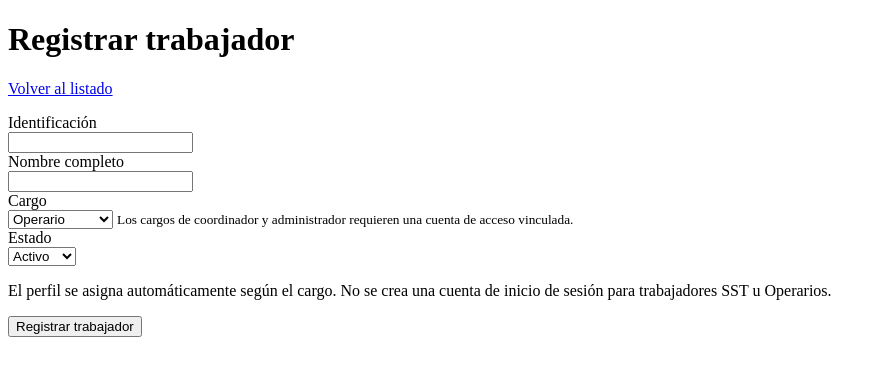
After one commit to YariSoler/sistema-asistencia, a Flask app: template templates/persona_form.html in a window 1280 px wide. The commit adds this page. Shown: the top 376 px of the page, without its empty margins (0-886 px from the left). Run offline with Flask 3, Linux system fonts and the light colour scheme; the template is opened without the code that fills it, so the values that code supplies are empty; parts of the project's set-up code (start-up, migrations or seed data) failed here and were passed over.

Commit message:
Desarrollar gestion de personas y perfiles

```diff
--- a/app.py
+++ b/app.py
@@ -1,3 +1,6 @@
+
+import os
+import requests
 
 from flask import (
     Flask,
@@ -10,37 +13,103 @@ from flask import (
 )
 from dotenv import load_dotenv
 from supabase import create_client
-import os
-import requests
+
+
+# =========================================================
+# 1. CONFIGURACIÓN
+# =========================================================
 
 load_dotenv()
 
-SUPABASE_URL = os.getenv("SUPABASE_URL")
-SUPABASE_KEY = os.getenv("SUPABASE_KEY")
-FLASK_SECRET_KEY = os.getenv("FLASK_SECRET_KEY")
+SUPABASE_URL = (os.getenv("SUPABASE_URL") or "").strip().rstrip("/")
+SUPABASE_KEY = (os.getenv("SUPABASE_KEY") or "").strip()
+SUPABASE_SERVICE_ROLE_KEY = (
+    os.getenv("SUPABASE_SERVICE_ROLE_KEY") or ""
+).strip()
+FLASK_SECRET_KEY = (os.getenv("FLASK_SECRET_KEY") or "").strip()
 
-# Verificar la configuración necesaria
-if not SUPABASE_URL or not SUPABASE_KEY or not FLASK_SECRET_KEY:
+if not all((
+    SUPABASE_URL,
+    SUPABASE_KEY,
+    SUPABASE_SERVICE_ROLE_KEY,
+    FLASK_SECRET_KEY,
+)):
     raise RuntimeError(
-        "Falta configurar SUPABASE_URL, SUPABASE_KEY "
-        "o FLASK_SECRET_KEY en el archivo .env."
+        "Falta configurar SUPABASE_URL, SUPABASE_KEY, "
+        "SUPABASE_SERVICE_ROLE_KEY o FLASK_SECRET_KEY en .env."
     )
 
-# Conexión con Supabase
-supabase = create_client(SUPABASE_URL, SUPABASE_KEY)
+# Cliente del servidor para consultar la base de datos.
+supabase = create_client(
+    SUPABASE_URL,
+    SUPABASE_SERVICE_ROLE_KEY,
+)
 
-# Crear aplicación Flask
 app = Flask(__name__)
 app.secret_key = FLASK_SECRET_KEY
 
 
-@app.route("/")
-def inicio():
-    return render_template("index.html")
+# =========================================================
+# 2. FUNCIONES AUXILIARES
+# =========================================================
+
+CARGOS_PERFIL = {
+    "SST": "trabajador",
+    "Operario": "trabajador",
+    "Coordinador": "coordinador",
+    "Administrador": "administrador",
+}
 
 
+def texto_formulario(campo):
+    return (request.form.get(campo) or "").strip()
+
+
+def obtener_persona(persona_id):
+    resultado = (
+        supabase.table("trabajadores")
+        .select("id, nombre, identificacion, cargo, perfil, estado, auth_user_id")
+        .eq("id", persona_id)
+        .limit(1)
+        .execute()
+    )
+    return resultado.data[0] if resultado.data else None
+
+
+def validar_datos_persona(persona_id=None):
+    identificacion = texto_formulario("identificacion")
+    nombre = texto_formulario("nombre")
+    cargo = texto_formulario("cargo")
+    estado = texto_formulario("estado").lower()
+
+    if not identificacion or not nombre:
+        return None, "La identificación y el nombre son obligatorios."
+    if cargo not in CARGOS_PERFIL:
+        return None, "Selecciona un cargo válido."
+    if estado not in ("activo", "inactivo"):
+        return None, "Selecciona un estado válido."
+
+    # Una identificación debe corresponder a una sola persona.
+    consulta = (
+        supabase.table("trabajadores")
+        .select("id")
+        .eq("identificacion", identificacion)
+    )
+    if persona_id is not None:
+        consulta = consulta.neq("id", persona_id)
+    if consulta.limit(1).execute().data:
+        return None, "Ya existe una persona con esa identificación."
+
+    return {
+        "identificacion": identificacion,
+        "nombre": nombre,
+        "cargo": cargo,
+        "perfil": CARGOS_PERFIL[cargo],
+        "estado": estado,
+    }, None
+
 def requiere_perfil(*perfiles_requeridos):
-    """Verifica la sesión y el perfil necesario."""
+    """Comprueba que exista una sesión y tenga el perfil requerido."""
 
     if "usuario_id" not in session:
         return redirect(url_for("login"))
@@ -52,132 +121,184 @@ def requiere_perfil(*perfiles_requeridos):
     return None
 
 
+def consultar_perfil(usuario_id):
+    """Busca el registro asociado al usuario autenticado."""
+
+    resultado = (
+        supabase.table("trabajadores")
+        .select("id, nombre, perfil, estado, auth_user_id")
+        .eq("auth_user_id", usuario_id)
+        .execute()
+    )
+
+    app.logger.warning(
+        "Diagnóstico de perfil: usuario_id=%s; filas encontradas=%s",
+        usuario_id,
+        len(resultado.data),
+    )
+
+    return resultado.data
+
+
+# =========================================================
+# 3. PÁGINA INICIAL
+# =========================================================
+
+@app.route("/")
+def inicio():
+    return render_template("index.html")
+
+
+# =========================================================
+# 4. INICIO DE SESIÓN
+# =========================================================
+
 @app.route("/login", methods=["GET", "POST"])
 def login():
-    if request.method == "POST":
-        correo = request.form.get("correo", "").strip()
-        contrasena = request.form.get("contrasena", "")
-        rol_solicitado = request.form.get("rol", "").strip().lower()
 
-        if rol_solicitado not in ("administrador", "coordinador"):
-            flash("Selecciona un rol válido.")
-            return redirect(url_for("login"))
+    if request.method == "GET":
+        return render_template("login.html")
 
-        if not correo or not contrasena:
-            flash("Ingresa tu correo y contraseña.")
-            return redirect(url_for("login"))
+    correo = request.form.get("correo", "").strip()
+    contrasena = request.form.get("contrasena", "")
+    rol_solicitado = request.form.get("rol", "").strip().lower()
 
-        # PASO 1: autenticar con Supabase Auth
+    if rol_solicitado not in ("administrador", "coordinador"):
+        flash("Selecciona un rol válido.")
+        return redirect(url_for("login"))
+
+    if not correo or not contrasena:
+        flash("Ingresa tu correo y contraseña.")
+        return redirect(url_for("login"))
+
+    # PASO 1: autenticar las credenciales con Supabase Auth.
+    # Se usa SUPABASE_KEY para la autenticación.
+    try:
+        respuesta = requests.post(
+            f"{SUPABASE_URL}/auth/v1/token?grant_type=password",
+            headers={
+                "apikey": SUPABASE_KEY,
+                "Content-Type": "application/json",
+            },
+            json={
+                "email": correo,
+                "password": contrasena,
+            },
+            timeout=15,
+        )
+
+    except requests.RequestException:
+        app.logger.exception(
+            "No fue posible conectar con Supabase Auth."
+        )
+        flash("No fue posible conectar con el servicio de autenticación.")
+        return redirect(url_for("login"))
+
+    if respuesta.status_code != 200:
         try:
-            respuesta = requests.post(
-                f"{SUPABASE_URL.rstrip('/')}/auth/v1/token?grant_type=password",
-                headers={
-                    "apikey": SUPABASE_KEY,
-                    "Content-Type": "application/json",
-                },
-                json={
-                    "email": correo,
-                    "password": contrasena,
-                },
-                timeout=15,
+            cuerpo = respuesta.json()
+            detalle = (
+                cuerpo.get("msg")
+                or cuerpo.get("message")
+                or cuerpo.get("error_description")
+                or cuerpo.get("error")
+                or "Error de autenticación no especificado."
             )
-        except requests.RequestException:
-            app.logger.exception(
-                "No fue posible conectar con Supabase Auth."
-            )
-            flash("No fue posible conectar con el servicio de autenticación.")
-            return redirect(url_for("login"))
+        except (ValueError, AttributeError):
+            detalle = "Respuesta no disponible."
 
-        if respuesta.status_code != 200:
-            # No registrar contraseñas ni tokens
-            try:
-                detalle = respuesta.json().get("msg") or respuesta.json().get("message")
-            except (ValueError, AttributeError):
-                detalle = "Respuesta no disponible"
+        # No registrar contraseñas ni tokens.
+        app.logger.warning(
+            "Error de autenticación Supabase: HTTP %s - %s",
+            respuesta.status_code,
+            detalle,
+        )
 
-            app.logger.warning(
-                "Error de autenticación Supabase: HTTP %s - %s",
-                respuesta.status_code,
-                detalle,
-            )
-            flash(
-                "No se pudo iniciar sesión. "
-                "Revisa el terminal de VS Code para conocer el error."
-            )
-            return redirect(url_for("login"))
+        flash(
+            "No se pudo iniciar sesión. "
+            "Revisa las credenciales y la confirmación del correo."
+        )
+        return redirect(url_for("login"))
 
-        # PASO 2: obtener la identidad autenticada
-        try:
-            datos = respuesta.json()
-            usuario = datos["user"]
-            usuario_id = usuario["id"]
-        except (ValueError, KeyError, TypeError):
-            app.logger.exception(
-                "Supabase Auth devolvió una respuesta inesperada."
-            )
-            flash("No fue posible validar la respuesta de autenticación.")
-            return redirect(url_for("login"))
+    # PASO 2: obtener la identidad autenticada.
+    try:
+        datos = respuesta.json()
+        usuario = datos["user"]
+        usuario_id = usuario["id"]
 
-        # PASO 3: consultar el perfil en trabajadores
-        try:
-            resultado = (
-                supabase.table("trabajadores")
-                .select("id, nombre, perfil, estado")
-                .eq("auth_user_id", usuario_id)
-                .execute()
-            )
-        except Exception:
-            app.logger.exception(
-                "Error consultando el perfil en trabajadores."
-            )
-            flash(
-                "La autenticación funcionó, pero no fue posible "
-                "consultar tu perfil."
-            )
-            return redirect(url_for("login"))
+    except (ValueError, KeyError, TypeError):
+        app.logger.exception(
+            "Supabase Auth devolvió una respuesta inesperada."
+        )
+        flash("No fue posible validar la respuesta de autenticación.")
+        return redirect(url_for("login"))
 
-        if not resultado.data:
-            app.logger.warning(
-                "Usuario autenticado sin perfil vinculado en trabajadores."
-            )
-            flash("Tu cuenta no tiene un perfil autorizado.")
-            return redirect(url_for("login"))
+    # PASO 3: buscar el perfil vinculado.
+    try:
+        perfiles = consultar_perfil(usuario_id)
 
-        persona = resultado.data[0]
-        perfil_real = (persona.get("perfil") or "").strip().lower()
-        estado = (persona.get("estado") or "").strip().lower()
+    except Exception:
+        app.logger.exception(
+            "Error consultando el perfil en la tabla trabajadores."
+        )
+        flash(
+            "La autenticación funcionó, pero no fue posible "
+            "consultar tu perfil. Revisa la configuración de Supabase."
+        )
+        return redirect(url_for("login"))
 
-        # PASO 4: validar estado y permisos
-        if estado != "activo":
-            flash("Tu cuenta está inactiva. Contacta al administrador.")
-            return redirect(url_for("login"))
+    # PASO 4: comprobar si existe el vínculo.
+    if not perfiles:
+        app.logger.warning(
+            "No se encontró vínculo para el UID autenticado: %s",
+            usuario_id,
+        )
 
-        if perfil_real not in ("administrador", "coordinador"):
-            flash("Tu perfil no tiene permiso para iniciar sesión.")
-            return redirect(url_for("login"))
+        flash(
+            "Tu cuenta de acceso existe, pero no está vinculada "
+            "a un registro de trabajadores."
+        )
+        return redirect(url_for("login"))
 
-        if perfil_real != rol_solicitado:
-            flash("El rol seleccionado no corresponde a tu cuenta.")
-            return redirect(url_for("login"))
+    persona = perfiles[0]
 
-        # PASO 5: guardar los datos de sesión
-        session.clear()
-        session["usuario_id"] = usuario_id
-        session["trabajador_id"] = persona["id"]
-        session["correo"] = usuario["email"]
-        session["perfil"] = perfil_real
+    perfil_real = (persona.get("perfil") or "").strip().lower()
+    estado = (persona.get("estado") or "").strip().lower()
 
-        # PASO 6: dirigir al área correspondiente
-        if perfil_real == "administrador":
-            return redirect(url_for("dashboard_admin"))
+    # PASO 5: validar estado y permisos.
+    if estado != "activo":
+        flash("Tu cuenta está inactiva. Contacta al administrador.")
+        return redirect(url_for("login"))
 
-        return redirect(url_for("registro_coordinador"))
+    if perfil_real not in ("administrador", "coordinador"):
+        flash("Tu perfil no tiene permiso para iniciar sesión.")
+        return redirect(url_for("login"))
 
-    return render_template("login.html")
+    if perfil_real != rol_solicitado:
+        flash("El rol seleccionado no corresponde a tu cuenta.")
+        return redirect(url_for("login"))
 
+    # PASO 6: crear la sesión.
+    session.clear()
+    session["usuario_id"] = usuario_id
+    session["trabajador_id"] = persona["id"]
+    session["correo"] = usuario.get("email", correo)
+    session["perfil"] = perfil_real
+
+    # PASO 7: redirigir según el perfil.
+    if perfil_real == "administrador":
+        return redirect(url_for("dashboard_admin"))
+
+    return redirect(url_for("registro_coordinador"))
+
+
+# =========================================================
+# 5. REDIRECCIÓN DEL PANEL
+# =========================================================
 
 @app.route("/panel")
 def panel():
+
     if "usuario_id" not in session:
         return redirect(url_for("login"))
 
@@ -194,9 +315,15 @@ def panel():
     return redirect(url_for("login"))
 
 
+# =========================================================
+# 6. ÁREA DEL ADMINISTRADOR
+# =========================================================
+
 @app.route("/admin/dashboard")
 def dashboard_admin():
+
     acceso = requiere_perfil("administrador")
+
     if acceso:
         return acceso
 
@@ -206,9 +333,15 @@ def dashboard_admin():
     )
 
 
+# =========================================================
+# 7. ÁREA DEL COORDINADOR
+# =========================================================
+
 @app.route("/coordinador/registro")
 def registro_coordinador():
+
     acceso = requiere_perfil("coordinador")
+
     if acceso:
         return acceso
 
@@ -218,9 +351,15 @@ def registro_coordinador():
     )
 
 
+# =========================================================
+# 8. GESTIÓN DE PERSONAS
+# =========================================================
+
 @app.route("/personas")
 def personas():
+
     acceso = requiere_perfil("administrador")
+
     if acceso:
         return acceso
 
@@ -233,6 +372,7 @@ def personas():
             .order("id")
             .execute()
         )
+
     except Exception:
         app.logger.exception(
             "Error consultando la lista de trabajadores."
@@ -240,12 +380,115 @@ def personas():
         flash("No fue posible cargar la lista de trabajadores.")
         return redirect(url_for("dashboard_admin"))
 
-    return render_template("personas.html", personas=respuesta.data)
+    return render_template(
+        "personas.html",
+        personas=respuesta.data,
+    )
 
+
+@app.route("/personas/nueva", methods=["GET", "POST"])
+def nueva_persona():
+    acceso = requiere_perfil("administrador")
+    if acceso:
+        return acceso
+
+    if request.method == "POST":
+        try:
+            datos, error = validar_datos_persona()
+            if error:
+                flash(error)
+                return render_template("persona_form.html", persona=None)
+            if datos["cargo"] in ("Coordinador", "Administrador"):
+                flash("Las cuentas de coordinadores y administradores se crearán desde la gestión de usuarios.")
+                return render_template("persona_form.html", persona=None)
+
+            supabase.table("trabajadores").insert(datos).execute()
+        except Exception:
+            app.logger.exception("Error registrando un trabajador.")
+            flash("No fue posible guardar el trabajador. Revisa los datos e inténtalo de nuevo.")
+            return render_template("persona_form.html", persona=None)
+
+        flash("Trabajador registrado correctamente.")
+        return redirect(url_for("personas"))
+
+    return render_template("persona_form.html", persona=None)
+
+
+@app.route("/personas/<int:persona_id>/editar", methods=["GET", "POST"])
+def editar_persona(persona_id):
+    acceso = requiere_perfil("administrador")
+    if acceso:
+        return acceso
+
+    try:
+        persona = obtener_persona(persona_id)
+    except Exception:
+        app.logger.exception("Error consultando un trabajador para edición.")
+        flash("No fue posible consultar el registro.")
+        return redirect(url_for("personas"))
+    if not persona:
+        flash("El registro solicitado no existe.")
+        return redirect(url_for("personas"))
+
+    if request.method == "POST":
+        try:
+            datos, error = validar_datos_persona(persona_id)
+            if error:
+                flash(error)
+                return render_template("persona_form.html", persona=persona)
+            cargo_actual = persona.get("cargo")
+            cargo_nuevo = datos["cargo"]
+            if persona.get("auth_user_id") and cargo_nuevo != cargo_actual:
+                flash("No se puede cambiar el cargo de una cuenta vinculada desde esta pantalla.")
+                return render_template("persona_form.html", persona=persona)
+            if cargo_nuevo in ("Coordinador", "Administrador") and not persona.get("auth_user_id"):
+                flash("El cargo requiere una cuenta vinculada de Supabase Auth.")
+                return render_template("persona_form.html", persona=persona)
+
+            supabase.table("trabajadores").update(datos).eq("id", persona_id).execute()
+        except Exception:
+            app.logger.exception("Error actualizando un trabajador.")
+            flash("No fue posible actualizar el registro. Revisa los datos e inténtalo de nuevo.")
+            return render_template("persona_form.html", persona=persona)
+
+        flash("Registro actualizado correctamente.")
+        return redirect(url_for("personas"))
+
+    return render_template("persona_form.html", persona=persona)
+
+
+@app.route("/personas/<int:persona_id>/estado", methods=["POST"])
+def cambiar_estado_persona(persona_id):
+    acceso = requiere_perfil("administrador")
+    if acceso:
+        return acceso
+
+    estado = (request.form.get("estado") or "").strip().lower()
+    if estado not in ("activo", "inactivo"):
+        flash("El estado solicitado no es válido.")
+        return redirect(url_for("personas"))
+    try:
+        persona = obtener_persona(persona_id)
+        if not persona:
+            flash("El registro solicitado no existe.")
+        else:
+            supabase.table("trabajadores").update({"estado": estado}).eq("id", persona_id).execute()
+            flash("Estado actualizado. El acceso se comprobará con este estado en el próximo inicio de sesión; la cuenta de Supabase Auth no se elimina ni se desactiva aquí.")
+    except Exception:
+        app.logger.exception("Error cambiando el estado de un trabajador.")
+        flash("No fue posible cambiar el estado del registro.")
+    return redirect(url_for("personas"))
+
+
+# =========================================================
+# 9. PRUEBA DE CONEXIÓN A LA BASE DE DATOS
+# =========================================================
 
 @app.route("/prueba-supabase")
 def prueba_supabase():
+
     acceso = requiere_perfil("administrador")
+
     if acceso:
         return acceso
 
@@ -255,11 +498,19 @@ def prueba_supabase():
             .select("id, nombre, perfil, estado")
             .execute()
         )
+
         return respuesta.data
+
     except Exception:
-        app.logger.exception("Error al probar la conexión con Supabase.")
+        app.logger.exception(
+            "Error al probar la conexión con Supabase."
+        )
         return {"error": "No fue posible consultar Supabase."}, 500
 
+
+# =========================================================
+# 10. CERRAR SESIÓN
+# =========================================================
 
 @app.route("/cerrar-sesion", methods=["POST"])
 def cerrar_sesion():
@@ -267,5 +518,9 @@ def cerrar_sesion():
     return redirect(url_for("login"))
 
 
+# =========================================================
+# 11. EJECUTAR APLICACIÓN
+# =========================================================
+
 if __name__ == "__main__":
     app.run(debug=True)
--- /dev/null
+++ b/templates/persona_form.html
@@ -0,0 +1,39 @@
+<!DOCTYPE html>
+<html lang="es">
+<head>
+    <meta charset="UTF-8">
+    <meta name="viewport" content="width=device-width, initial-scale=1.0">
+    <title>{{ 'Editar trabajador' if persona else 'Registrar trabajador' }} | Control de Asistencia</title>
+</head>
+<body>
+    <h1>{{ 'Editar registro' if persona else 'Registrar trabajador' }}</h1>
+    <p><a href="{{ url_for('personas') }}">Volver al listado</a></p>
+    {% with mensajes = get_flashed_messages() %}
+      {% if mensajes %}<div role="alert" aria-live="assertive">{% for mensaje in mensajes %}<p>{{ mensaje }}</p>{% endfor %}</div>{% endif %}
+    {% endwith %}
+    <form method="post">
+        <div><label for="identificacion">Identificación</label><br>
+            <input id="identificacion" name="identificacion" maxlength="80" required value="{{ request.form.get('identificacion', persona.identificacion if persona else '') }}"></div>
+        <div><label for="nombre">Nombre completo</label><br>
+            <input id="nombre" name="nombre" maxlength="160" required value="{{ request.form.get('nombre', persona.nombre if persona else '') }}"></div>
+        <div><label for="cargo">Cargo</label><br>
+            <select id="cargo" name="cargo" required>
+                {% for cargo in ['SST', 'Operario', 'Coordinador', 'Administrador'] %}
+                    {% set actual = request.form.get('cargo', persona.cargo if persona else 'Operario') %}
+                    <option value="{{ cargo }}" {% if actual == cargo %}selected{% endif %}>{{ cargo }}</option>
+                {% endfor %}
+            </select>
+            <small>Los cargos de coordinador y administrador requieren una cuenta de acceso vinculada.</small>
+        </div>
+        <div><label for="estado">Estado</label><br>
+            {% set estado_actual = request.form.get('estado', persona.estado if persona else 'activo') %}
+            <select id="estado" name="estado" required>
+                <option value="activo" {% if estado_actual == 'activo' %}selected{% endif %}>Activo</option>
+                <option value="inactivo" {% if estado_actual == 'inactivo' %}selected{% endif %}>Inactivo</option>
+            </select>
+        </div>
+        <p>El perfil se asigna automáticamente según el cargo. No se crea una cuenta de inicio de sesión para trabajadores SST u Operarios.</p>
+        <button type="submit">{{ 'Guardar cambios' if persona else 'Registrar trabajador' }}</button>
+    </form>
+</body>
+</html>
```
Also changed, not shown: templates/coordinador/registro.html (+3 -12 lines), templates/personas.html (+31 -28 lines).
